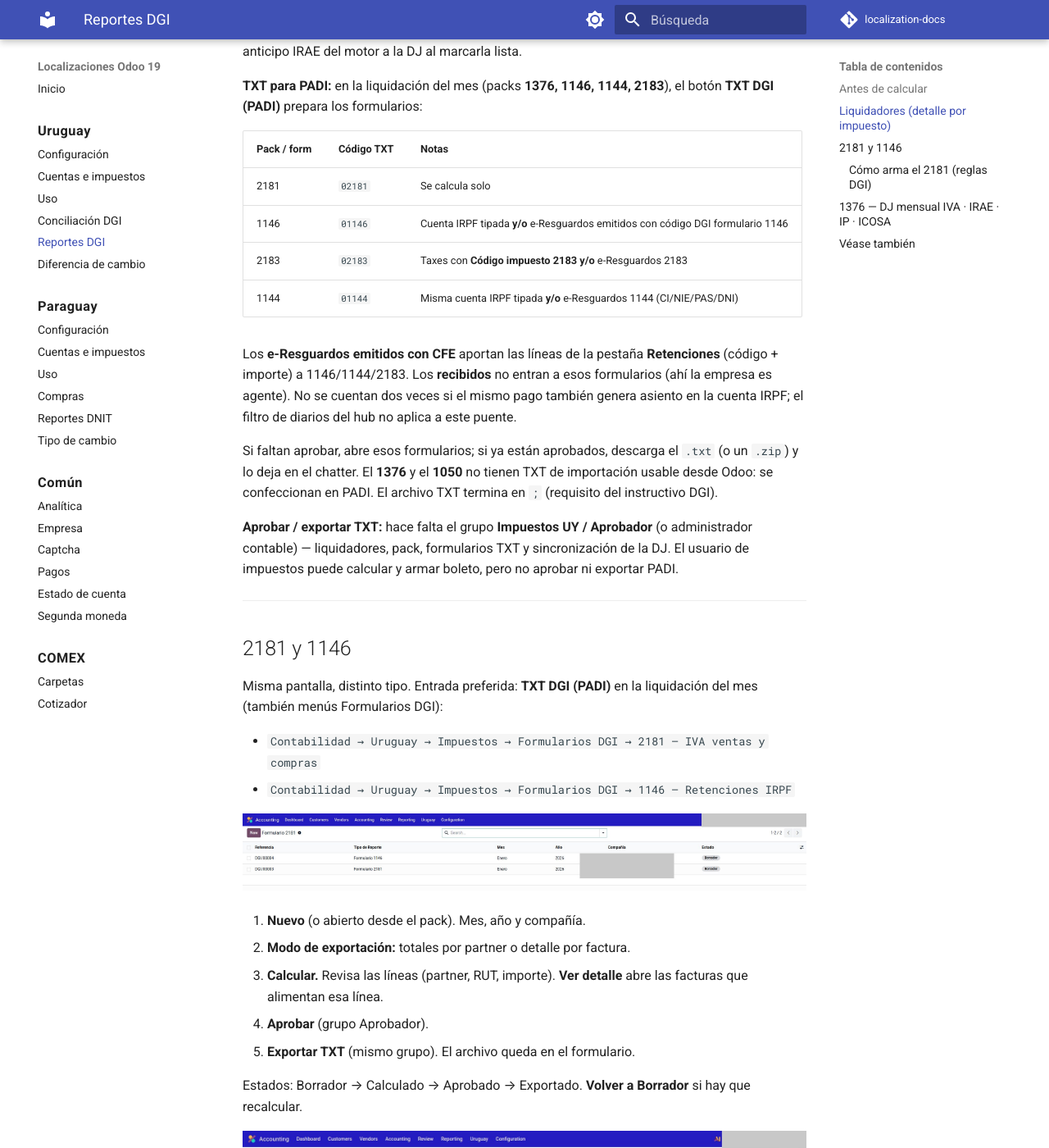
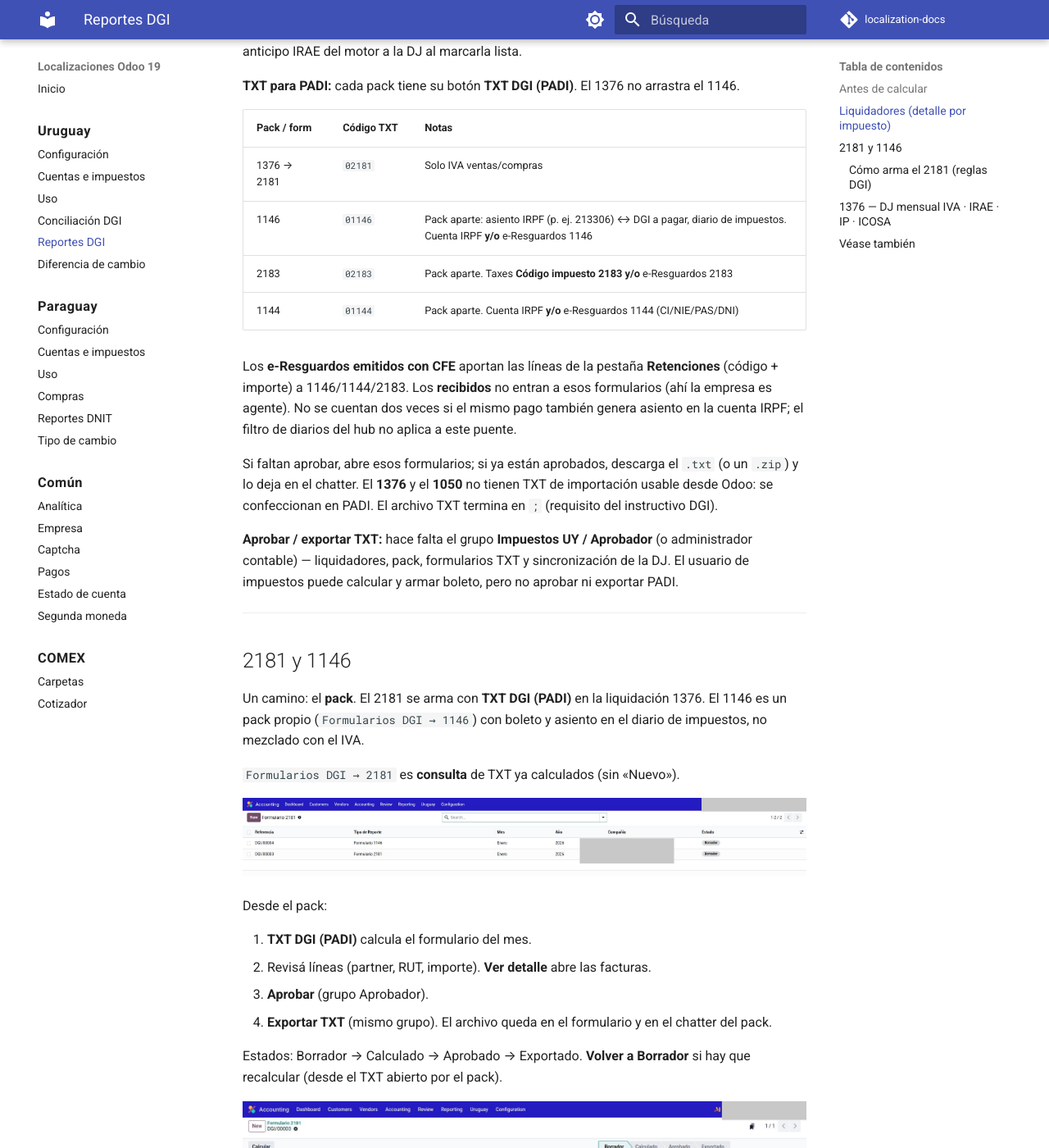
Before and after one commit to Pabloolano/localization-docs, an MkDocs documentation site: the page built from docs/uruguay/reportes.md, in a window 1280 px wide and 1400 px high, scrolled down 2769 px. Shown: the whole window at 82% size. Built offline with MkDocs 1.6.1 and Material for MkDocs 9.7.7, drawn with Linux system fonts in a browser that asks for light colours; comment, search, counter and statistics services are not loaded; some of the changed text lies outside the part shown.

Commit message:
docs(uy): 1146 pack aparte y 2181 solo desde la liquidación
El 2181 se calcula con TXT DGI del pack 1376; Formularios 2181 es
consulta. El 1146 tiene asiento propio en el diario de impuestos.

Co-authored-by: Cursor <cursoragent@cursor.com>

```diff
--- a/docs/uruguay/reportes.md
+++ b/docs/uruguay/reportes.md
@@ -4,9 +4,9 @@ Módulo `l10n_uy_tax_reports`. Camino operativo bajo `Contabilidad → Uruguay
 
 | Menú | Para qué |
 |------|----------|
-| **Liquidación Mensual y Boleto de Pago** | **Camino principal:** calcular/aprobar liquidadores → DJ 1376 → boleto → asientos → candado; botón **TXT DGI (PADI)** |
+| **Liquidación Mensual y Boleto de Pago** | **Camino principal 1376:** liquidadores → DJ → boleto → asientos (diario de impuestos) → candado; **TXT DGI** arma el 2181 |
 | **Liquidadores** | Detalle por impuesto (debug / revisión); aprobar exige grupo Aprobador |
-| **Formularios DGI** | Consulta TXT 2181/1146 y detalle DJ 1376. La DJ **no** se calcula ni aprueba aquí: usar la liquidación del mes |
+| **Formularios DGI** | Packs **1146 / 1144 / 2183 / 1050** (mismo flujo que la liquidación). **2181** es consulta del TXT ya calculado; no se crea ni se calcula ahí |
 
 Los ítems se muestran según los tildes de **Impuestos UY** en la compañía.
 
@@ -66,14 +66,14 @@ Desde **Liquidación Mensual y Boleto de Pago**, en cada línea del pack usá **
 
 En el asiento **IVA**, *DGI a pagar* es el monto del boleto (línea 545). Si hay crédito y el boleto IVA es $0, esa cuenta queda en cero; lo que no cierra de compras/OTT/IVA importación va a **excedente IVA**, no se inventa un a pagar. El **anticipo IRAE importación** (cuenta 114205) se revierte en el asiento **IRAE**, no en el IVA. El certificado de crédito DGI no se revierte solo: si aplica, el asiento va a mano. IRAE, IPAT e ICOSA sí van a DGI a pagar por el monto del boleto. El pack copia el anticipo IRAE del motor a la DJ al marcarla lista.
 
-**TXT para PADI:** en la liquidación del mes (packs **1376, 1146, 1144, 2183**), el botón **TXT DGI (PADI)** prepara los formularios:
+**TXT para PADI:** cada pack tiene su botón **TXT DGI (PADI)**. El 1376 no arrastra el 1146.
 
 | Pack / form | Código TXT | Notas |
 |-------------|------------|--------|
-| 2181 | `02181` | Se calcula solo |
-| 1146 | `01146` | Cuenta IRPF tipada **y/o** e-Resguardos emitidos con código DGI formulario 1146 |
-| 2183 | `02183` | Taxes con **Código impuesto 2183** **y/o** e-Resguardos 2183 |
-| 1144 | `01144` | Misma cuenta IRPF tipada **y/o** e-Resguardos 1144 (CI/NIE/PAS/DNI) |
+| 1376 → 2181 | `02181` | Solo IVA ventas/compras |
+| 1146 | `01146` | Pack aparte: asiento IRPF (p. ej. 213306) ↔ DGI a pagar, diario de impuestos. Cuenta IRPF **y/o** e-Resguardos 1146 |
+| 2183 | `02183` | Pack aparte. Taxes **Código impuesto 2183** **y/o** e-Resguardos 2183 |
+| 1144 | `01144` | Pack aparte. Cuenta IRPF **y/o** e-Resguardos 1144 (CI/NIE/PAS/DNI) |
 
 Los **e-Resguardos emitidos con CFE** aportan las líneas de la pestaña **Retenciones** (código + importe) a 1146/1144/2183. Los **recibidos** no entran a esos formularios (ahí la empresa es agente). No se cuentan dos veces si el mismo pago también genera asiento en la cuenta IRPF; el filtro de diarios del hub no aplica a este puente.
 
@@ -85,20 +85,20 @@ Si faltan aprobar, abre esos formularios; si ya están aprobados, descarga el `.
 
 ## 2181 y 1146
 
-Misma pantalla, distinto tipo. Entrada preferida: **TXT DGI (PADI)** en la liquidación del mes (también menús Formularios DGI):
+Un camino: el **pack**. El 2181 se arma con **TXT DGI (PADI)** en la liquidación 1376. El 1146 es un pack propio (`Formularios DGI → 1146`) con boleto y asiento en el diario de impuestos, no mezclado con el IVA.
 
-- `Contabilidad → Uruguay → Impuestos → Formularios DGI → 2181 — IVA ventas y compras`
-- `Contabilidad → Uruguay → Impuestos → Formularios DGI → 1146 — Retenciones IRPF`
+`Formularios DGI → 2181` es **consulta** de TXT ya calculados (sin «Nuevo»).
 
 ![Lista de reportes DGI (2181 / 1146)](img/odoo-reportes-dgi.jpg)
 
-1. **Nuevo** (o abierto desde el pack). Mes, año y compañía.
-2. **Modo de exportación:** totales por partner o detalle por factura.
-3. **Calcular.** Revisa las líneas (partner, RUT, importe). **Ver detalle** abre las facturas que alimentan esa línea.
-4. **Aprobar** (grupo Aprobador).
-5. **Exportar TXT** (mismo grupo). El archivo queda en el formulario.
+Desde el pack:
 
-Estados: Borrador → Calculado → Aprobado → Exportado. **Volver a Borrador** si hay que recalcular.
+1. **TXT DGI (PADI)** calcula el formulario del mes.
+2. Revisá líneas (partner, RUT, importe). **Ver detalle** abre las facturas.
+3. **Aprobar** (grupo Aprobador).
+4. **Exportar TXT** (mismo grupo). El archivo queda en el formulario y en el chatter del pack.
+
+Estados: Borrador → Calculado → Aprobado → Exportado. **Volver a Borrador** si hay que recalcular (desde el TXT abierto por el pack).
 
 ![Formulario 2181: calcular, aprobar y exportar TXT](img/odoo-reporte-2181.jpg)
 
```
